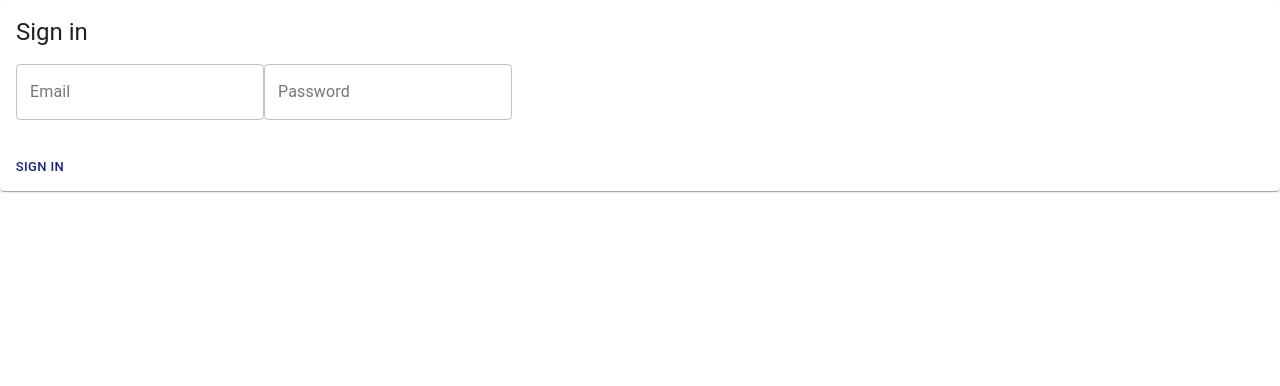
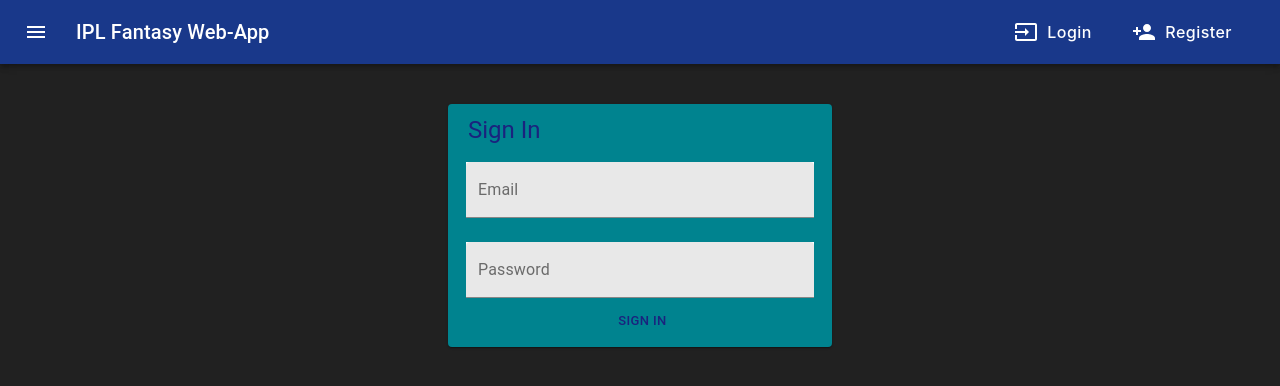
Before and after one commit to rkej/IPLFantasy, a React (Create React App) app in the folder frontend/: page /signin in a window 1280 px wide. Shown: the top 386 px of the page. Built offline with nearby package versions, Linux system fonts and the light colour scheme.

Commit message:
UI update- Added Sign in card

```diff
--- a/frontend/src/App.js
+++ b/frontend/src/App.js
@@ -2,6 +2,7 @@
 import { createMuiTheme, MuiThemeProvider } from '@material-ui/core/styles';
 import NavBar from './NavBar';
 import CssBaseline from '@material-ui/core/CssBaseline';
+import SignIn from './SignIn';
 
 const theme = createMuiTheme({
   palette: {
--- a/frontend/src/NavBar.js
+++ b/frontend/src/NavBar.js
@@ -79,7 +79,7 @@
                     <Typography variant="h6" className={classes.title}>
                         IPL Fantasy Web-App
           </Typography>
-                    <BootstrapButton varant = "extended" color="inherit" className={classes.menuButton} href = "/signin"><Input/>&nbsp;&nbsp;Login</BootstrapButton>
+                    <BootstrapButton variant = "extended" color="inherit" className={classes.menuButton} href = "/signin"><Input/>&nbsp;&nbsp;Login</BootstrapButton>
                     <BootstrapButton color="inherit" className={classes.menuButton} href = "/register" ><PersonAddIcon/>&nbsp;&nbsp;Register</BootstrapButton>
                 </Toolbar>
             </AppBar>
--- a/frontend/src/SignIn.js
+++ b/frontend/src/SignIn.js
@@ -1,19 +1,38 @@
 import React, { Component } from 'react';
 import { withStyles } from '@material-ui/core/styles';
-import ReactDOM from 'react-dom';
-import { createMuiTheme, MuiThemeProvider } from '@material-ui/core/styles';
+import { createMuiTheme } from '@material-ui/core/styles';
+import { ThemeProvider, withTheme } from '@material-ui/styles';
 import Typography from '@material-ui/core/Typography';
-import CardActions from '@material-ui/core/CardActions';
-import CardContent from '@material-ui/core/CardContent';
-import { ThemeProvider } from '@material-ui/styles';
-import { Card } from '@material-ui/core';
-import MenuItem from '@material-ui/core/MenuItem';
 import TextField from '@material-ui/core/TextField';
+import Card from '@material-ui/core/Card'
 import Button from '@material-ui/core/Button';
+import PropTypes from 'prop-types';
 
+import App from './App';
 
-class SignIn extends Component {
-    render() {
+const styles = theme=>({
+    root: {
+        flexGrow: 1,
+    },
+    card:{
+        minWidth: 275,
+    },
+
+    title: {
+        flexGrow: 1,
+    },
+    textField: {
+        color: 'white',
+        marginLeft: theme.spacing(1),
+        marginRight: theme.spacing(1),
+      },
+      container: {
+        display: 'flex',
+        flexWrap: 'wrap',
+      },
+
+});
+
 const theme = createMuiTheme({
     palette: {
       primary: {
@@ -31,41 +50,17 @@
       }
     },
   })
-        const cardstyle = withStyles({
-            container: {
-                display: 'flex',
-                flexWrap: 'wrap',
-              },
-              textField: {
-                marginLeft: theme.spacing(1),
-                marginRight: theme.spacing(1),
-              },
-              dense: {
-                marginTop: theme.spacing(2),
-              },
-            card: {
-                minWidth: 275,
-            },
-            bullet: {
-                display: 'inline-block',
-                margin: '0 2px',
-                transform: 'scale(0.8)',
-            },
-            title: {
-                fontSize: 14,
-            },
-            pos: {
-                marginBottom: 12,
-            },
-        });
 
+class SignIn extends Component {
+    render() {
         const { classes } = this.props;
-        return <ThemeProvider theme={theme}>
-            <Card className={classes.card}>
-                <CardContent>
-                    <Typography variant="h5" component="h2">Sign in</Typography>
+        return<div> <ThemeProvider theme={theme}>
+            <App/> <br></br><br></br> <Card className={classes.card} style={{width:'30%', verticalAlign: 'center', margin: 'auto', padding: 10, display:'block', backgroundColor: '#00838F', horizontalAlign: 'center'}}>
+                    <Typography variant="h5" component="h2" style={{color: "#1a237e", paddingLeft: 10}}>Sign In</Typography>
+
                     <form className={classes.container}>
                         <TextField
+                            style={{backgroundColor: "white"}}
                             id="outlined-email-input"
                             label="Email"
                             className={classes.textField}
@@ -73,25 +68,28 @@
                             name="email"
                             autoComplete="email"
                             margin="normal"
-                            variant="outlined"
+                            variant="filled"
+                            fullWidth="true"
                         />
-
                         <TextField
+                        style={{backgroundColor: "white"}}
                             id="outlined-password-input"
                             label="Password"
                             className={classes.textField}
                             type="password"
                             autoComplete="current-password"
                             margin="normal"
-                            variant="outlined"
+                            variant="filled"
+                            fullWidth="true"
                         />
+                    <Button size = "small" color = "primary" style={{paddingLeft:10, margin:'auto'}}>SIGN IN</Button>
                     </form>
-                </CardContent>
-                <CardActions>
-                    <Button size = "small" color = "primary">Sign in</Button>
-                </CardActions>
                     </Card>
         </ThemeProvider>
+        </div>
     }
 }
-export default withStyles()(SignIn);
+SignIn.propTypes = {
+    classes: PropTypes.object.isRequired,
+};
+export default withStyles(styles)(SignIn);
```
Lines whose indentation alone changed are shown as unchanged.
